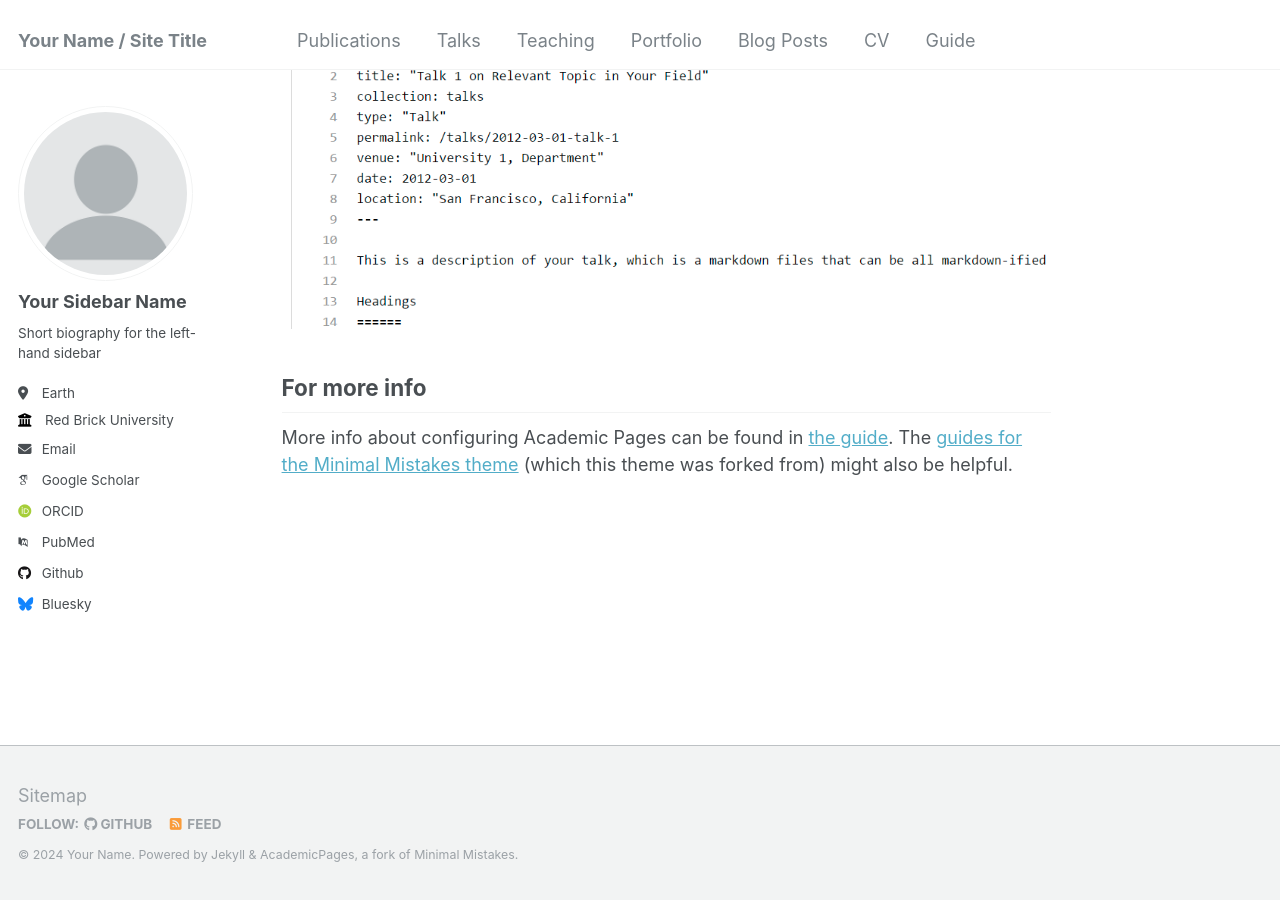
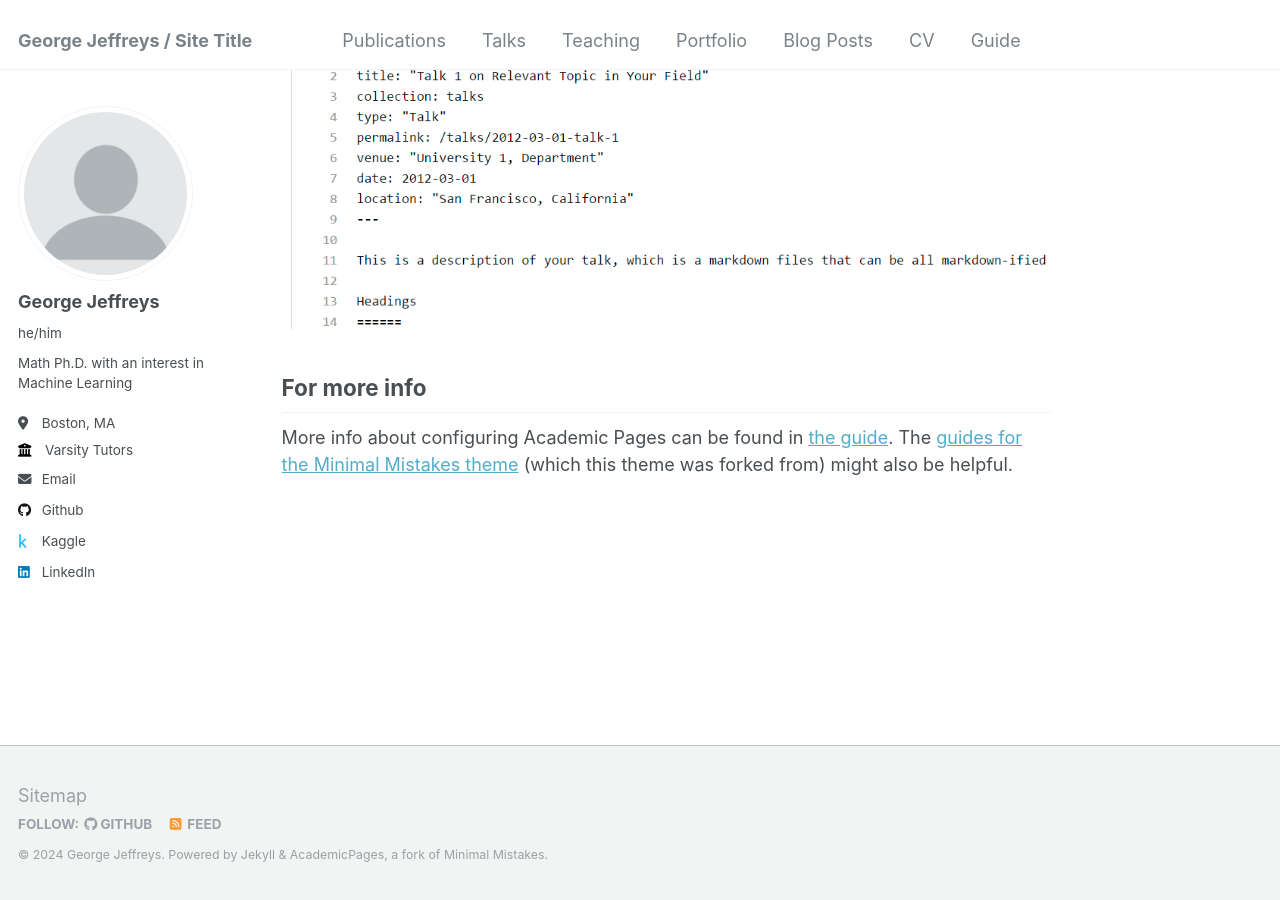
Before and after one commit to G-Jeffreys/G-Jeffreys.github.io, a Jekyll site: the page built from _pages/about.md, in a window 1280 px wide and 900 px high, scrolled down 2660 px. Built offline with Jekyll 4.4.1, drawn with Linux system fonts in a browser that asks for light colours; some web fonts are replaced.

Commit message:
Update _config.yml
Updated/personalized many generic fields

```diff
--- a/_config.yml
+++ b/_config.yml
@@ -8,13 +8,13 @@
 
 # Basic Site Settings
 locale                   : "en-US"
-title                    : "Your Name / Site Title"
+title                    : "George Jeffreys / Site Title"
 title_separator          : "-"
-name                     : &name "Your Name"
+name                     : &name "George Jeffreys"
 description              : &description "personal description"
-url                      : https://academicpages.github.io # the base hostname & protocol for your site e.g. "https://mmistakes.github.io"
+url                      : https://g-jeffreys.github.io # the base hostname & protocol for your site e.g. "https://mmistakes.github.io"
 baseurl                  : "" # the subpath of your site, e.g. "/blog"
-repository               : "academicpages/academicpages.github.io"
+repository               : "g-jeffreys/g-jeffreys.github.io"
 
 # Site Author - The following control what appear as part of the author content on the side bar.
 #               If a field is blank the icon and link will not appear, otherwise it will be shown.
@@ -22,33 +22,33 @@ repository               : "academicpages/academicpages.github.io"
 author:
   # Biographic information
   avatar           : "profile.png"
-  name             : "Your Sidebar Name"
-  pronouns         : # example: "she/her"
-  bio              : "Short biography for the left-hand sidebar"
-  location         : "Earth"
-  employer         : "Red Brick University"
+  name             : "George Jeffreys"
+  pronouns         : "he/him" # example: "she/her"
+  bio              : "Math Ph.D. with an interest in Machine Learning"
+  location         : "Boston, MA"
+  employer         : "Varsity Tutors"
   uri              : # URL
-  email            : "none@example.org"
+  email            : "georgej@bu.edu"
 
   # Academic websites
   arxiv            : # URL - Update with the correct link to your profile
-  googlescholar    : "https://scholar.google.com/citations?user=PS_CX0AAAAAJ"
+  googlescholar    : #"https://scholar.google.com/citations?user=PS_CX0AAAAAJ"
   impactstory      : # URL
-  orcid            : "http://orcid.org/yourorcidurl"
+  orcid            : #"http://orcid.org/yourorcidurl"
   semantic         : # URL
-  pubmed           : "https://www.ncbi.nlm.nih.gov/pubmed/?term=john+snow"
+  pubmed           : #"https://www.ncbi.nlm.nih.gov/pubmed/?term=john+snow"
   researchgate     : # URL
 
   # Repositories and software development
   bitbucket        : # Username - Update with your username on the site
   codepen          : # Username
   dribbble         : # Username
-  github           : "academicpages"
-  kaggle           : # Username
+  github           : "G-Jeffreys"
+  kaggle           : "georgejeffreys"
   stackoverflow    : # User number or user number and name (i.e., use "1" or "1/jeff-atwood")
 
   # Social media
-  bluesky          : "bsky.app" # Replace this with you Bluesky username
+  bluesky          : #"bsky.app" # Replace this with you Bluesky username
   facebook         : # Username
   flickr           : # Username
   foursquare       : # Username
@@ -57,7 +57,7 @@ author:
   keybase          : # Username
   instagram        : # Username
   lastfm           : # Username
-  linkedin         : # Username
+  linkedin         : "George Jeffreys" # Username
   mastodon         : # URL
   medium           : # URL
   pinterest        : # Username
@@ -75,8 +75,8 @@ author:
 
 # Publication Category - The following the list of publication categories and their headings
 publication_category:
-  books:
-    title: 'Books'
+  #books:
+  #  title: 'Books'
   manuscripts:
     title: 'Journal Articles'
   conferences:
@@ -128,13 +128,13 @@ yandex_site_verification :
 
 
 # Social Sharing
-twitter:
-  username               : &twitter
-facebook:
-  username               :
-  app_id                 :
-  publisher              :
-og_image                 :  # Open Graph/Twitter default site image
+#twitter:
+#  username               : &twitter
+#facebook:
+#  username               :
+#  app_id                 :
+#  publisher              :
+#og_image                 :  # Open Graph/Twitter default site image
 # For specifying social profiles
 # - https://developers.google.com/structured-data/customize/social-profiles
 social:
```
